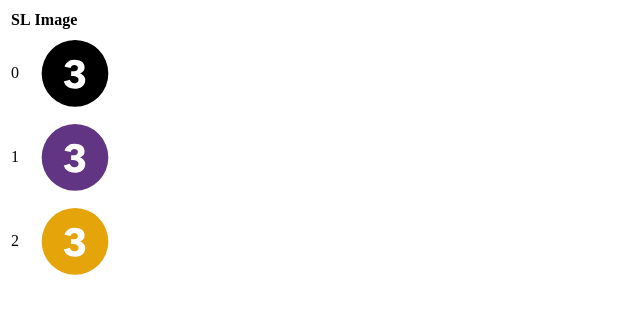
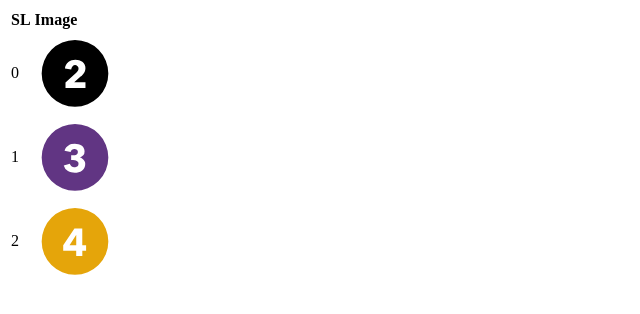
Before and after one commit to ishehroze/gitlab-image-deploy, a plain HTML site: page index.html in a window 1280 px wide. Shown: the full height of the page, 0-640 px from the left. Drawn offline with Linux system fonts and the light colour scheme.

Commit message:
Deploying to gh-pages from @ ishehroze/gitlab-image-deploy@645a29dca8f31b5a88acb5a7d0a5ddfbf8cf83ef 🚀

```diff
--- a/index.html
+++ b/index.html
@@ -10,7 +10,7 @@
             </tr>
             <tr>
                 <td>0</td>
-                <td><img width="10%" src="deposit-3.svg"></td>
+                <td><img width="10%" src="deposit-2.svg"></td>
             </tr>
             <tr>
                 <td>1</td>
@@ -18,7 +18,7 @@
             </tr>
             <tr>
                 <td>2</td>
-                <td><img width="10%" src="tf-3.svg"></td>
+                <td><img width="10%" src="tf-4.svg"></td>
             </tr>
         </table>
     </body>
```
Also changed, not shown: deposit-2.svg (added), deposit-3.svg (deleted), tf-3.svg (deleted), tf-4.svg (added).
